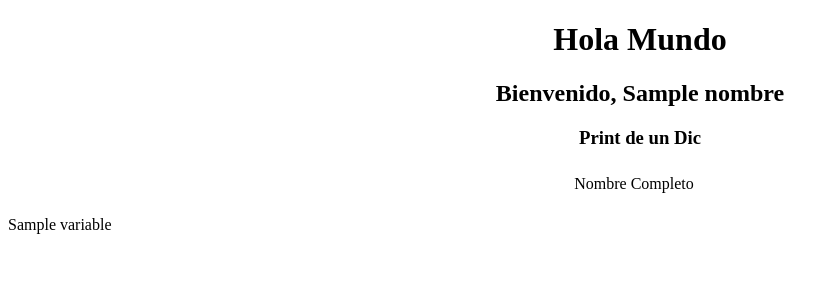
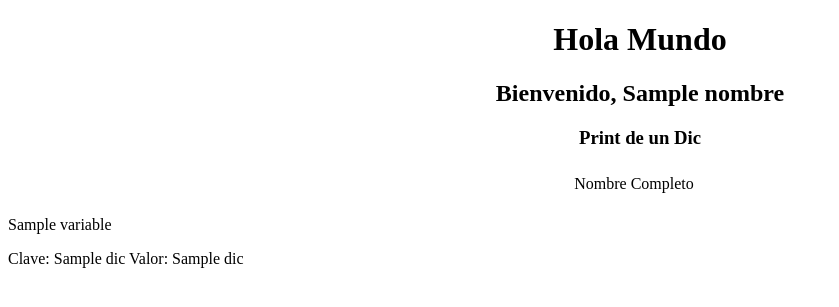
Before and after one commit to jaVillena17/flask-test, a Flask app: template templates/index.html in a window 1280 px wide. Shown: the top 307 px of the page, without its empty margins (0-839 px from the left). Run offline with Flask 3, Linux system fonts and the light colour scheme; the template is opened without the code that fills it: most values are stand-ins (such as "Sample title", 1, 10 or a date in 2020).

Commit message:
clave y valor

```diff
--- a/routes.py
+++ b/routes.py
@@ -53,7 +53,8 @@ class renderView(MethodView):
             'Apellido1': 'Villena',
             'Apellido2': 'Fernández',
             'Dirección': 'Calle tal',
-            'Compra': lista
+            'Compra': lista,
+            'dic' : {'telefono':'6634653456'}
         }
 
 
--- a/templates/index.html
+++ b/templates/index.html
@@ -21,7 +21,11 @@
         <p>{{ variable }}</p>
     {% endfor %}
 
-
+    <p>
+        {% for x in dic %}
+        Clave: {{ x }} Valor: {{ dic[x] }}
+        {% endfor %}
+    </p>
 </body>
 
 </html>
```
